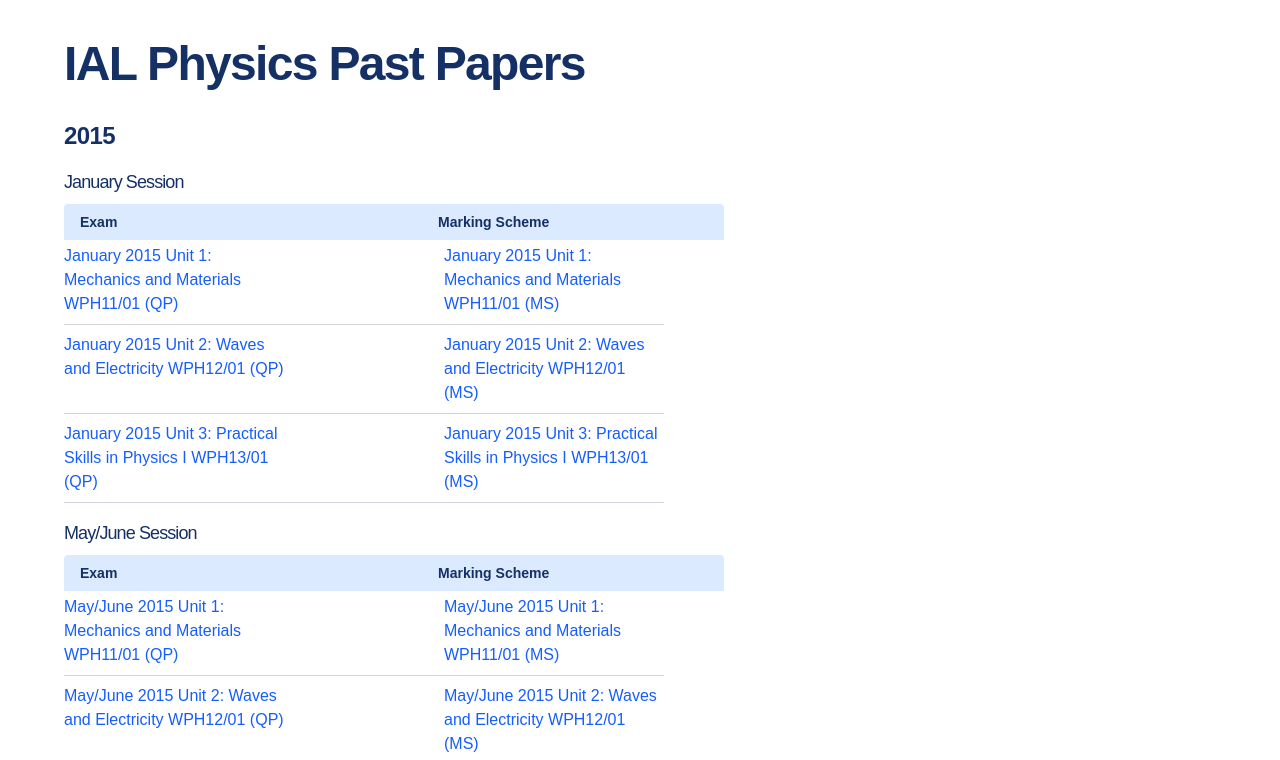
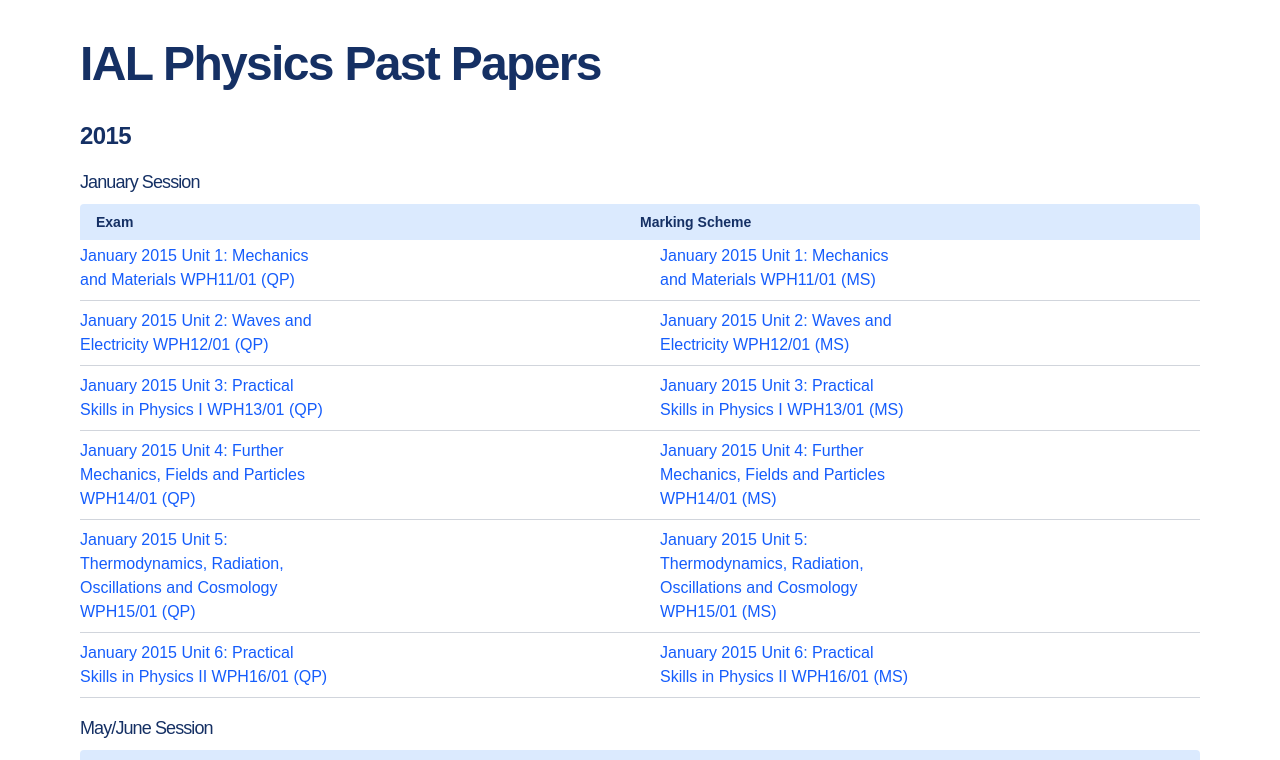
Before and after one commit to EduvanceAU/Eduvance-Website, a Next.js app: page /sub_links/physics/pastpapers in a window 1280 px wide. Shown: the top 760 px of the page. Built offline with nearby package versions, Linux system fonts and the light colour scheme.

Commit message:
Added base code for individual past paper page (full pearson page link)

```diff
--- a/src/app/sub_links/physics/pastpapers/page.jsx
+++ b/src/app/sub_links/physics/pastpapers/page.jsx
@@ -12,6 +12,9 @@ const units = [
   { name: "Mechanics and Materials", code: "WPH11/01", unit: "Unit 1" },
   { name: "Waves and Electricity", code: "WPH12/01", unit: "Unit 2" },
   { name: "Practical Skills in Physics I", code: "WPH13/01", unit: "Unit 3" },
+  { name: "Further Mechanics, Fields and Particles", code: "WPH14/01", unit: "Unit 4" },
+  { name: "Thermodynamics, Radiation, Oscillations and Cosmology", code: "WPH15/01", unit: "Unit 5" },
+  { name: "Practical Skills in Physics II", code: "WPH16/01", unit: "Unit 6" },
 ];
 
 const generatePearsonLink = (subject, session, year) => {
@@ -23,8 +26,8 @@ export default function PastPapersPage() {
   const subject = "Physics";
 
   return (
-    <main className="min-h-screen bg-white flex flex-col items-center py-10 px-4">
-      <h1 className="text-5xl font-bold text-[#153064] mb-8 w-full max-w-6xl text-left tracking-[-0.035em]" style={{ fontFamily: 'Poppins, sans-serif' }}>
+    <main className="min-h-screen bg-white flex flex-col items-start justify-start py-10 px-4 sm:px-6 md:px-12 lg:px-20">
+      <h1 className="text-3xl sm:text-4xl lg:text-5xl font-bold text-[#153064] mb-8 w-full max-w-6xl text-left tracking-[-0.035em]" style={{ fontFamily: 'Poppins, sans-serif' }}>
         IAL Physics Past Papers
       </h1>
 
@@ -41,12 +44,12 @@ export default function PastPapersPage() {
                   {session.label} Session
                 </h3>
 
-                <div className="w-[660px] bg-blue-100 rounded-t flex justify-between items-center px-4 py-2 mb-1 text-[#153064]" style={{ fontFamily: 'Poppins, sans-serif' }}>
-                  <span className="font-semibold text-sm text-left w-[120px]">Exam</span>
-                  <span className="font-semibold text-sm text-left w-[270px]">Marking Scheme</span>
+                <div className="w-full bg-blue-100 rounded-t grid grid-cols-2 px-4 py-2 mb-1 text-[#153064]" style={{ fontFamily: 'Poppins, sans-serif' }}>
+                  <span className="font-semibold text-sm text-left">Exam</span>
+                  <span className="font-semibold text-sm text-left">Marking Scheme</span>
                 </div>
 
-                <div className="grid grid-cols-[minmax(0,_220px)_minmax(0,_220px)] gap-x-40 gap-y-2">
+                <div className="grid grid-cols-1 sm:grid-cols-[minmax(0,_1fr)_minmax(0,_1fr)] gap-x-4 sm:gap-x-10 gap-y-2">
                   {units.map((unit) => (
                     <>
                       <Link
@@ -69,8 +72,7 @@ export default function PastPapersPage() {
                         {`${session.label} ${year} ${unit.unit}: ${unit.name} ${unit.code} (MS)`}
                       </Link>
 
-                      {/* Divider spanning both columns */}
-                      <div className="col-span-2 h-px bg-gray-300"></div>
+                      <div className="col-span-full h-px bg-gray-300"></div>
                     </>
                   ))}
                 </div>
```
